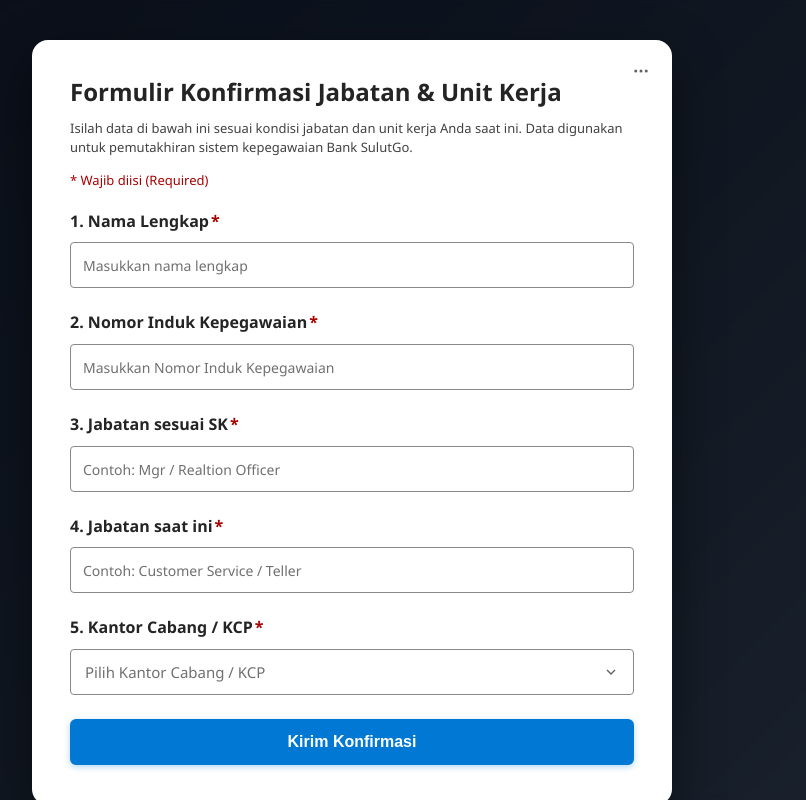
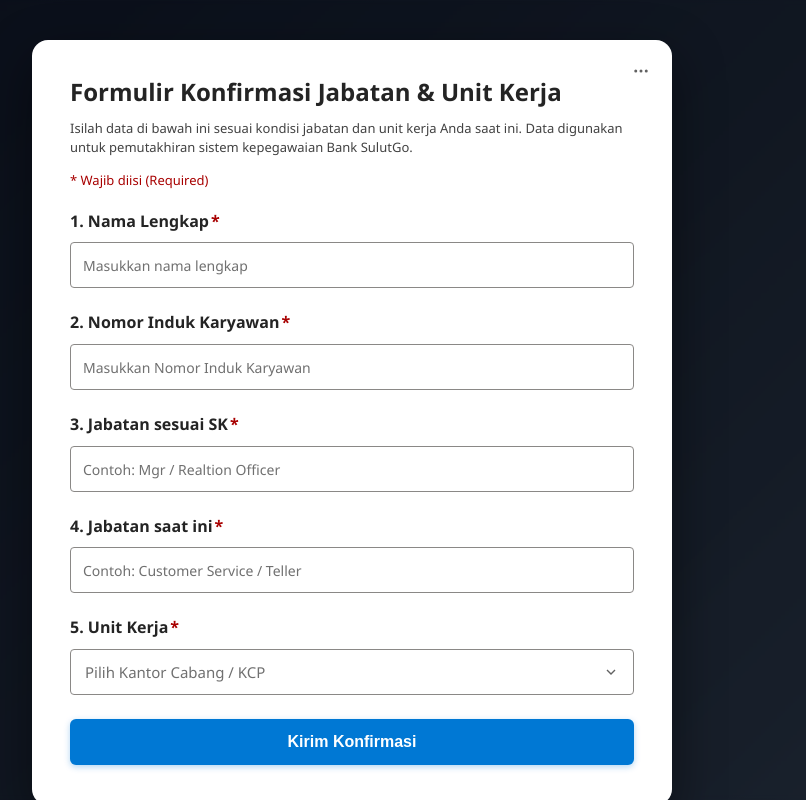
Before and after one commit to JayChristofel/bsg-portal-karyawan, a Next.js app: page / in a window 1280 px wide. Both pictures are taken after a click on the button "Mulai Konfirmasi Sekarang". Shown: the top 800 px of the page, without its empty margins (288-1094 px from the left). Built offline with nearby package versions, Linux system fonts and the light colour scheme.

Commit message:
Initial Commit

```diff
--- a/app/api/export.csv/route.ts
+++ b/app/api/export.csv/route.ts
@@ -25,7 +25,7 @@ export async function GET(req: NextRequest) {
     const headers = [
       'Timestamp (WITA)',
       'Nama Pegawai',
-      'Nomor Induk Kepegawaian',
+      'Nomor Induk Karyawan',
       'Jabatan sesuai SK',
       'Jabatan saat ini',
       'Kantor Cabang',
--- a/app/page.tsx
+++ b/app/page.tsx
@@ -256,20 +256,20 @@ export default function PortalPage() {
               {/* Field 2: NIP */}
               <div className="question-block">
                 <label className="question-label" htmlFor="input-nip">
-                  2. Nomor Induk Kepegawaian<span className="star">*</span>
+                  2. Nomor Induk Karyawan<span className="star">*</span>
                 </label>
                 <input
                   type="text"
                   id="input-nip"
                   className={`text-input ${errors.nip ? 'error' : ''}`}
-                  placeholder="Masukkan Nomor Induk Kepegawaian"
+                  placeholder="Masukkan Nomor Induk Karyawan"
                   value={nip}
                   onChange={(e) => {
                     setNip(e.target.value);
                     if (e.target.value.trim()) setErrors((prev) => ({ ...prev, nip: false }));
                   }}
                 />
-                {errors.nip && <div className="error-msg" style={{ display: 'block' }}>Nomor Induk Kepegawaian wajib diisi.</div>}
+                {errors.nip && <div className="error-msg" style={{ display: 'block' }}>Nomor Induk Karyawan wajib diisi.</div>}
               </div>
 
               {/* Field 3: Jabatan sesuai SK */}
@@ -313,7 +313,7 @@ export default function PortalPage() {
               {/* Field 5: Kantor Cabang / KCP */}
               <div className="question-block">
                 <label className="question-label">
-                  5. Kantor Cabang / KCP<span className="star">*</span>
+                  5. Unit Kerja<span className="star">*</span>
                 </label>
 
                 <div className="dropdown-container" ref={dropdownRef}>
```
